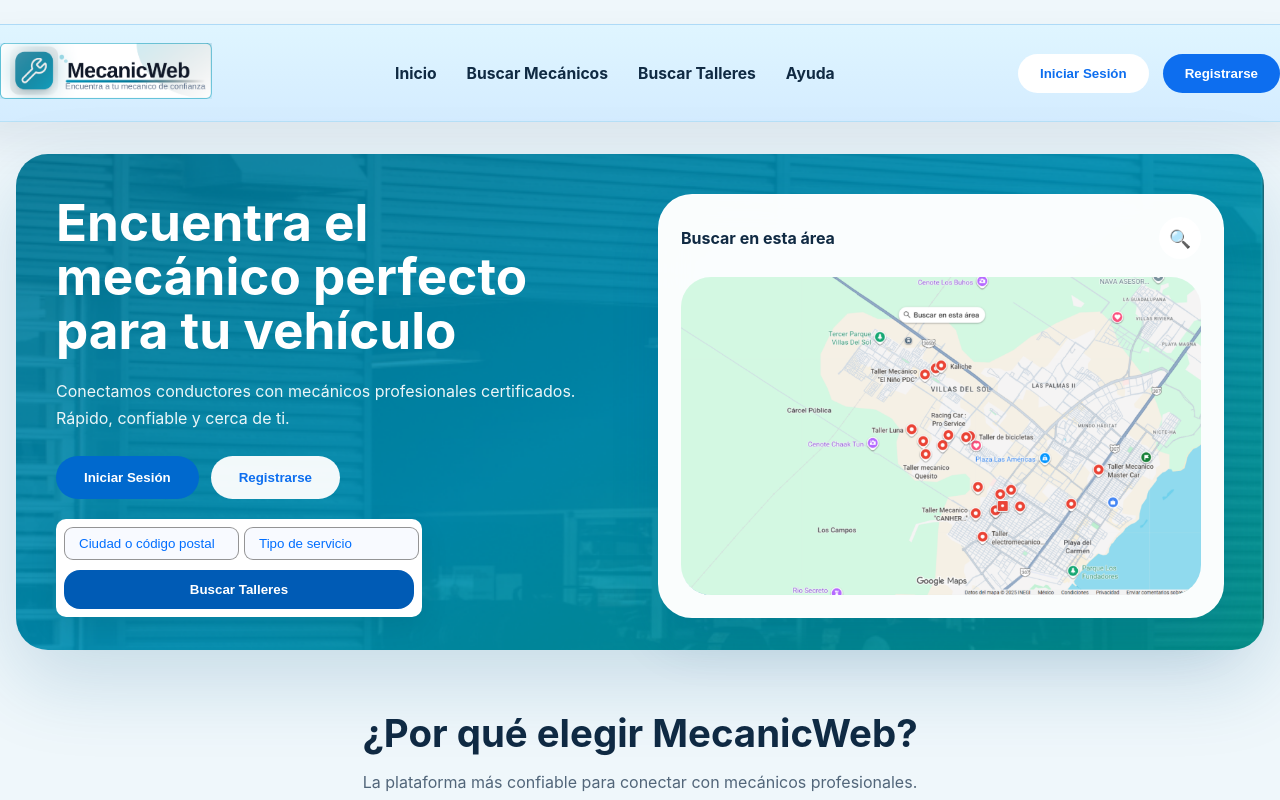
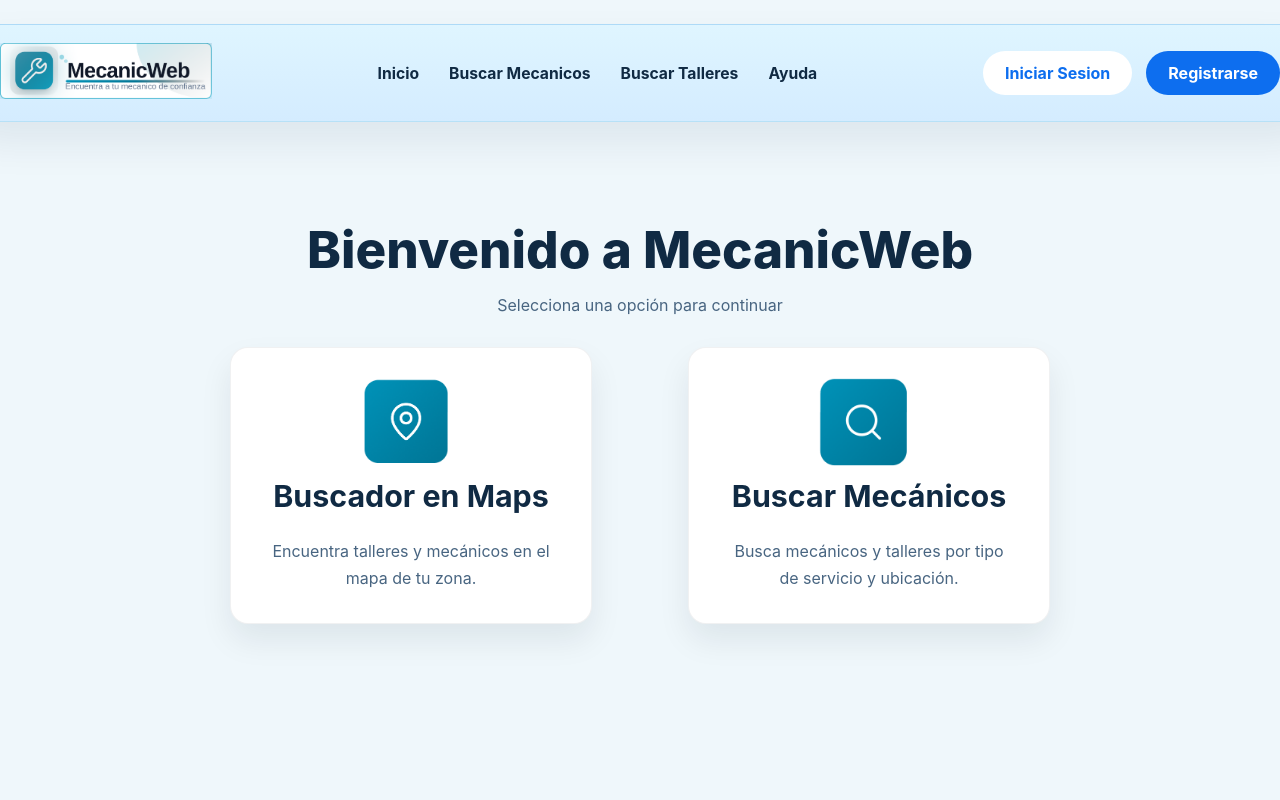
Before and after one commit to 2402045-crypto/Joss, a Vue app: page /home in a window 1280 px wide. Shown: the top 800 px of the page. Built offline with nearby package versions, Linux system fonts and the light colour scheme.

Commit message:
NavBar y Router link

```diff
--- a/src/App.vue
+++ b/src/App.vue
@@ -1,68 +1,15 @@
 <template>
   <div class="app-shell">
-    <header class="topbar">
-      <div class="brand">
-        <img :src="logo" alt="MecanicWeb logo" class="brand-image" />
-      </div>
-
-      <nav class="main-nav">
-        <a href="#" @click.prevent="switchView('landing')">Inicio</a>
-        <a href="#" @click.prevent="switchView('search')">Buscar Mecánicos</a>
-        <a href="#">Buscar Talleres</a>
-        <a href="#">Ayuda</a>
-      </nav>
-
-      <div class="topbar-actions">
-        <button class="secondary-button" type="button" @click="switchView('login')">Iniciar Sesión</button>
-        <button class="primary-button" type="button" @click="switchView('register')">Registrarse</button>
-      </div>
-    </header>
+    <NavBar />
 
     <main class="content-shell">
-      <LandingPage
-        v-if="currentView === 'landing'"
-        @switch-view="switchView"
-      />
-      <Login
-        v-else-if="currentView === 'login'"
-        @switch-view="switchView"
-        @login="onLogin"
-      />
-      <Register
-        v-else-if="currentView === 'register'"
-        @switch-view="switchView"
-      />
-      <HomeView
-        v-else-if="currentView === 'home'"
-        @logout="onLogout"
-        @switch-view="switchView"
-      />
-      <SearchMechanics
-        v-else-if="currentView === 'search'"
-      />
+      <RouterView />
     </main>
   </div>
 </template>
 
 <script setup>
-import { ref } from 'vue'
-import LandingPage from './components/LandingPage.vue'
-import Login from './components/Login.vue'
-import Register from './components/Register.vue'
-import HomeView from './components/HomeView.vue'
-import SearchMechanics from './components/SearchMechanics.vue'
-import logo from './assets/Logoo.png'
-
-const currentView = ref('landing')
-const switchView = (view) => {
-  currentView.value = view
-}
-const onLogin = () => {
-  currentView.value = 'home'
-}
-const onLogout = () => {
-  currentView.value = 'landing'
-}
+import NavBar from './components/NavBar.vue'
 </script>
 
 <style>
@@ -84,71 +31,6 @@ body {
   background: #eff7fb;
 }
 
-.topbar {
-  width: 100%;
-  max-width: 1300px;
-  display: flex;
-  align-items: center;
-  justify-content: space-between;
-  padding: 18px 32px;
-  background: linear-gradient(180deg, #dff5ff 0%, #d4ecff 100%);
-  border: 1px solid rgba(2, 136, 209, 0.18);
-  border-radius: 24px;
-  margin: 24px 0 0;
-  box-shadow: 0 20px 40px rgba(11, 43, 78, 0.08);
-}
-
-.brand-image {
-  width: auto;
-  height: 56px;
-}
-
-.main-nav {
-  display: flex;
-  gap: 30px;
-  align-items: center;
-}
-
-.main-nav a {
-  color: #102a43;
-  text-decoration: none;
-  font-weight: 700;
-  font-size: 0.98rem;
-}
-
-.main-nav a.active {
-  color: #0d5bbc;
-}
-
-.main-nav a:hover {
-  color: #0b71b3;
-}
-
-.topbar-actions {
-  display: flex;
-  align-items: center;
-  gap: 14px;
-}
-
-.primary-button,
-.secondary-button {
-  border: none;
-  border-radius: 999px;
-  cursor: pointer;
-  font-weight: 700;
-  padding: 12px 22px;
-}
-
-.primary-button {
-  background: #0d6eef;
-  color: white;
-}
-
-.secondary-button {
-  background: white;
-  color: #0d6eef;
-}
-
 .content-shell {
   width: 100%;
   max-width: 1320px;
--- a/src/components/HomeView.vue
+++ b/src/components/HomeView.vue
@@ -16,7 +16,7 @@
         <p>Encuentra talleres y mecánicos en el<br> mapa de tu zona.</p>
       </article>
 
-      <article class="home-card" @click="switchView('search')">
+      <article class="home-card" @click="goToSearch">
         <div class="card-icon">
           <img :src="mechanicsImage" alt="Buscar Mecánicos" />
         </div>
@@ -28,11 +28,12 @@
 </template>
 
 <script setup>
+import { useRouter } from 'vue-router'
 import mapsImage from '../../gm.png'
 import mechanicsImage from '../../bm.png'
-const emit = defineEmits(['logout', 'switch-view'])
-const logout = () => emit('logout')
-const switchView = (view) => emit('switch-view', view)
+
+const router = useRouter()
+const goToSearch = () => router.push('/search')
 </script>
 
 <style scoped>
--- a/src/components/LandingPage.vue
+++ b/src/components/LandingPage.vue
@@ -6,8 +6,8 @@
         <p>Conectamos conductores con mecánicos profesionales certificados. Rápido, confiable y cerca de ti.</p>
 
         <div class="hero-actions">
-          <button class="primary-button" type="button" @click="switchView('login')">Iniciar Sesión</button>
-          <button class="secondary-button" type="button" @click="switchView('register')">Registrarse</button>
+          <button class="primary-button" type="button" @click="goTo('/login')">Iniciar Sesion</button>
+          <button class="secondary-button" type="button" @click="goTo('/register')">Registrarse</button>
         </div>
 
         <div class="search-card">
@@ -98,11 +98,12 @@
 </template>
 
 <script setup>
+import { useRouter } from 'vue-router'
 import backgroundImage from '../../fondo.png'
 import mapImage from '../../Mapa.png'
 
-const emit = defineEmits(['switch-view'])
-const switchView = (view) => emit('switch-view', view)
+const router = useRouter()
+const goTo = (path) => router.push(path)
 
 const heroBackgroundStyle = {
   backgroundImage: `url(${backgroundImage})`,
--- a/src/components/Login.vue
+++ b/src/components/Login.vue
@@ -41,8 +41,9 @@
 
 <script setup>
 import { ref } from 'vue'
+import { useRouter } from 'vue-router'
 
-const emit = defineEmits(['switch-view', 'login'])
+const router = useRouter()
 
 // Variables reactivas
 const showSuccessMessage = ref(false)
@@ -51,7 +52,7 @@ const formData = ref({
   password: ''
 })
 
-const goToRegister = () => emit('switch-view', 'register')
+const goToRegister = () => router.push('/register')
 
 const handleLogin = async () => {
   try {
@@ -74,7 +75,7 @@ const handleLogin = async () => {
       // Esperamos 1.5 segundos para que el usuario lo lea y luego lo mandamos a la pantalla principal
       setTimeout(() => {
         showSuccessMessage.value = false
-        emit('login') // Esto hace el cambio de vista al Home
+        router.push('/home')
       }, 1500)
 
     } else {
--- /dev/null
+++ b/src/components/NavBar.vue
@@ -0,0 +1,91 @@
+<template>
+  <header class="topbar">
+    <div class="brand">
+      <img :src="logo" alt="MecanicWeb logo" class="brand-image" />
+    </div>
+
+    <nav class="main-nav">
+      <RouterLink to="/">Inicio</RouterLink>
+      <RouterLink to="/search">Buscar Mecanicos</RouterLink>
+      <a href="#">Buscar Talleres</a>
+      <a href="#">Ayuda</a>
+    </nav>
+
+    <div class="topbar-actions">
+      <RouterLink class="secondary-button" to="/login">Iniciar Sesion</RouterLink>
+      <RouterLink class="primary-button" to="/register">Registrarse</RouterLink>
+    </div>
+  </header>
+</template>
+
+<script setup>
+import logo from '../assets/Logoo.png'
+</script>
+
+<style scoped>
+.topbar {
+  width: 100%;
+  max-width: 1300px;
+  display: flex;
+  align-items: center;
+  justify-content: space-between;
+  padding: 18px 32px;
+  background: linear-gradient(180deg, #dff5ff 0%, #d4ecff 100%);
+  border: 1px solid rgba(2, 136, 209, 0.18);
+  border-radius: 24px;
+  margin: 24px 0 0;
+  box-shadow: 0 20px 40px rgba(11, 43, 78, 0.08);
+}
+
+.brand-image {
+  width: auto;
+  height: 56px;
+}
+
+.main-nav {
+  display: flex;
+  gap: 30px;
+  align-items: center;
+}
+
+.main-nav a {
+  color: #102a43;
+  text-decoration: none;
+  font-weight: 700;
+  font-size: 0.98rem;
+}
+
+.main-nav a.router-link-active {
+  color: #0d5bbc;
+}
+
+.main-nav a:hover {
+  color: #0b71b3;
+}
+
+.topbar-actions {
+  display: flex;
+  align-items: center;
+  gap: 14px;
+}
+
+.primary-button,
+.secondary-button {
+  border: none;
+  border-radius: 999px;
+  cursor: pointer;
+  font-weight: 700;
+  padding: 12px 22px;
+  text-decoration: none;
+}
+
+.primary-button {
+  background: #0d6eef;
+  color: white;
+}
+
+.secondary-button {
+  background: white;
+  color: #0d6eef;
+}
+</style>
--- a/src/components/Register.vue
+++ b/src/components/Register.vue
@@ -148,6 +148,9 @@
 
 <script setup>
 import { ref } from 'vue'
+import { useRouter } from 'vue-router'
+
+const router = useRouter()
 
 const role = ref('mecanico')
 const showSuccessModal = ref(false)
@@ -168,8 +171,6 @@ const formData = ref({
   certificado3: null,
   descripcionServicio: ''
 })
-
-const emit = defineEmits(['switch-view'])
 
 const handlePhotoUpload = (event) => {
   const file = event.target.files?.[0]
@@ -255,10 +256,10 @@ const handleSubmit = async () => {
 
 const closeModal = () => {
   showSuccessModal.value = false
-  emit('switch-view', 'login')
+  router.push('/login')
 }
 
-const goToLogin = () => emit('switch-view', 'login')
+const goToLogin = () => router.push('/login')
 </script>
 
 <style scoped>
--- a/src/main.js
+++ b/src/main.js
@@ -1,4 +1,5 @@
 import { createApp } from 'vue'
 import App from './App.vue'
+import router from './router'
 
-createApp(App).mount('#app')
+createApp(App).use(router).mount('#app')
```
Also changed, not shown: src/router/index.js (added, +23 -0 lines).
